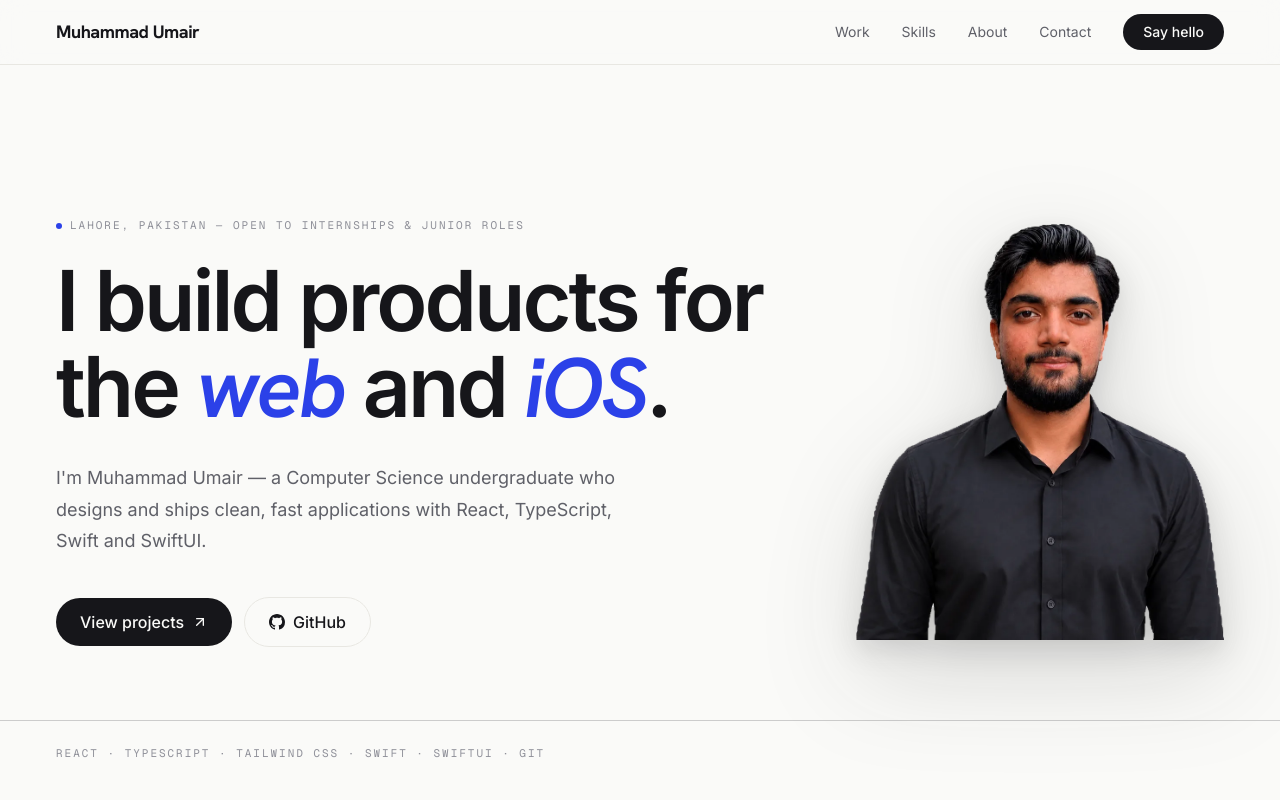
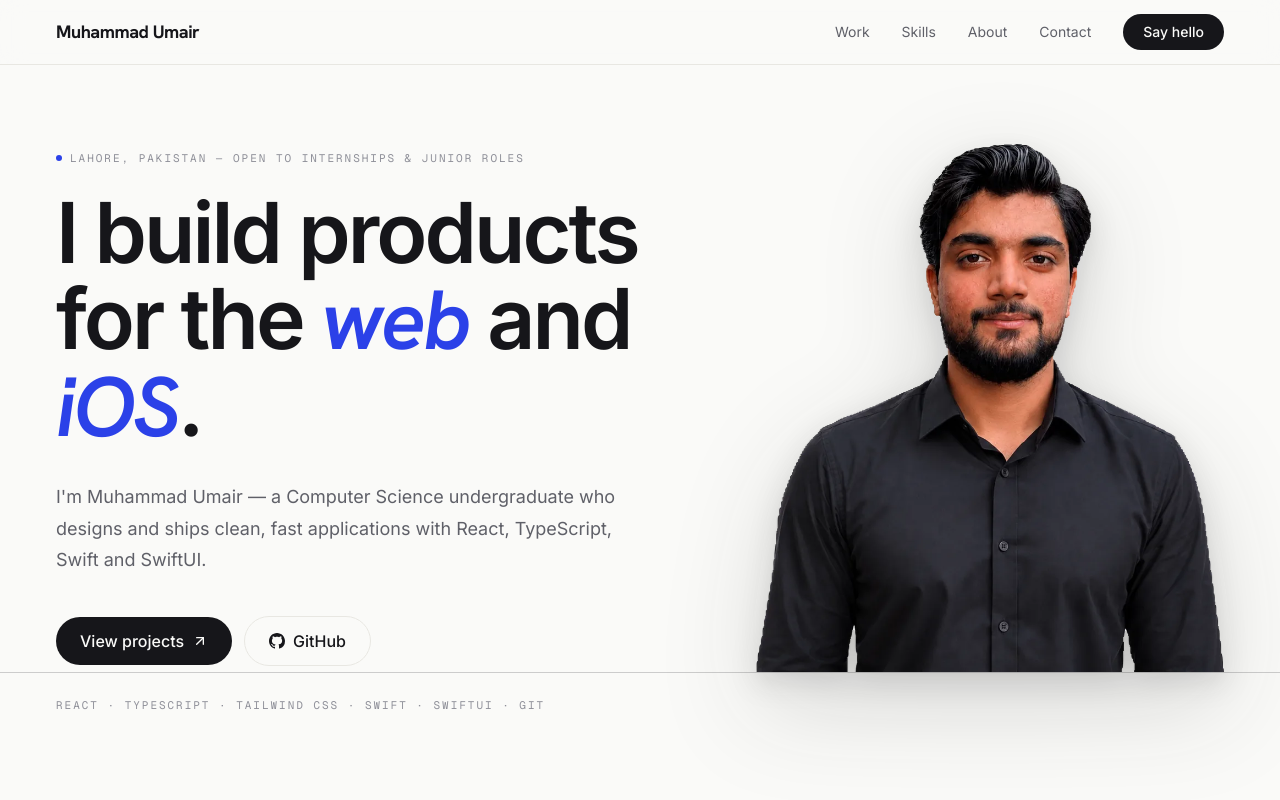
Before and after one commit to teetoumair/Muhammad-Umair-Portfolio, a React (Vite) app: page / in a window 1280 px wide. Shown: the top 800 px of the page. Built offline with nearby package versions, Linux system fonts and the light colour scheme.

Commit message:
Professional hero image fit: width-driven sizing, 7/5 column split, capped growth

```diff
--- a/src/components/sections/HeroSection.tsx
+++ b/src/components/sections/HeroSection.tsx
@@ -5,7 +5,7 @@ export default function HeroSection() {
   return (
     <section id="top" className="pt-28 pb-16 sm:pt-36 sm:pb-24">
       <div className="shell grid grid-cols-1 gap-12 lg:grid-cols-12 lg:gap-8">
-        <div className="lg:col-span-8 lg:self-center">
+        <div className="lg:col-span-7 lg:self-center">
           <p
             className="label-mono animate-rise mb-6 flex items-center gap-2 text-muted"
             style={{ animationDelay: '0ms' }}
@@ -38,14 +38,14 @@ export default function HeroSection() {
             </a>
           </div>
         </div>
-        <div className="flex justify-center lg:col-span-4 lg:self-end lg:justify-end">
+        <div className="flex justify-center lg:col-span-5 lg:self-end lg:justify-end">
           <img
             src={heroImg}
             alt="Portrait of Muhammad Umair"
             width={851}
             height={960}
             decoding="async"
-            className="animate-rise h-[21.5rem] w-auto object-contain sm:h-[29rem] lg:h-[31.25rem] xl:h-[36rem]"
+            className="animate-rise h-auto w-[72%] max-w-[22rem] object-contain sm:w-[52%] md:max-w-[24rem] lg:w-full lg:max-w-[30rem]"
             style={{
               animationDelay: '340ms',
               animationDuration: '1.1s',
```
